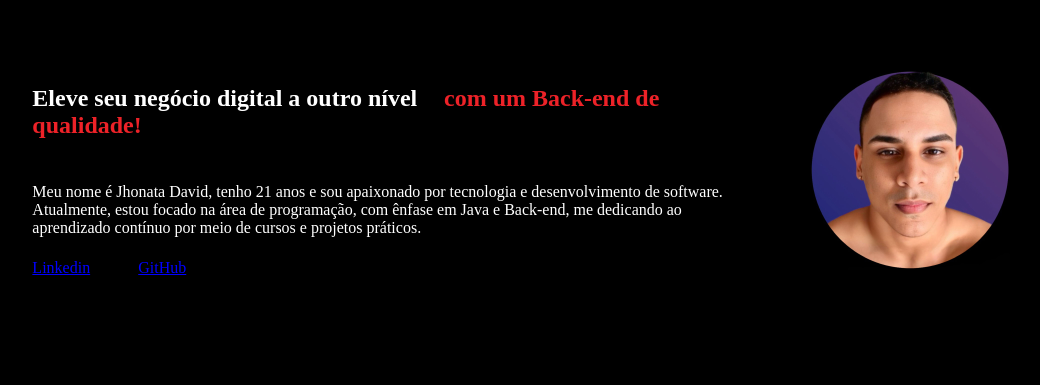
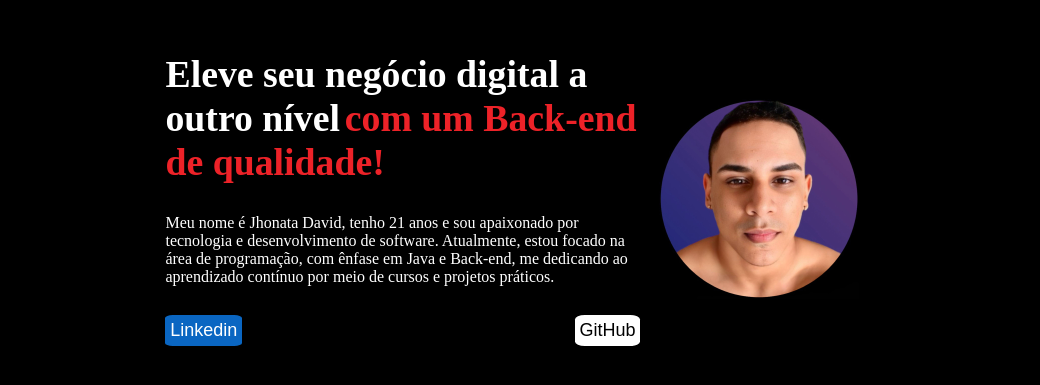
Before and after one commit to JhonataDavid/portfolio, a plain HTML site: page index.html in a window 1280 px wide. Shown: the part 145-530 px from the top of the page, without its empty margins (130-1170 px from the left). Drawn offline with Linux system fonts and the light colour scheme; a web font is replaced by a local one.

Commit message:
dividindo o conteudo e dando cor aos botoes

```diff
--- a/index.html
+++ b/index.html
@@ -9,12 +9,13 @@
 <body>
     <header></header> <!-- cabecalho -->
     <main class="apresentacao"> <!-- corpo principal -->
-        <section>
-            <h1>Eleve seu negócio digital a outro nível
-                <strong class="tituloDestaque">com um Back-end de qualidade!</strong></h1> <!-- strong deixa o texto destacado -->
+        <section class="apresentacao_conteudo">
+            <h1 class="titulo_principal">Eleve seu negócio digital a outro nível<strong class="tituloDestaque">com um Back-end de qualidade!</strong></h1> <!-- strong deixa o texto destacado -->
                 <p>Meu nome é Jhonata David, tenho 21 anos e sou apaixonado por tecnologia e desenvolvimento de software. Atualmente, estou focado na área de programação, com ênfase em Java e Back-end, me dedicando ao aprendizado contínuo por meio de cursos e projetos práticos.</p>
-                <a href="https://www.linkedin.com/in/jhonatadavid-backend/">Linkedin</a>
-                <a href="https://github.com/JhonataDavid">GitHub</a>
+                <div class="apresentacao_links">
+                    <a class="linkedin" href="https://www.linkedin.com/in/jhonatadavid-backend/">Linkedin</a>
+                    <a class="github" href="https://github.com/JhonataDavid">GitHub</a>
+                </div>
         </section>
             <img src="/imagens/minhaimg.jpg" width="202" height="200" alt="imagem de Jhonata David">
     </main> <!-- corpo principal -->
--- a/style.css
+++ b/style.css
@@ -1,10 +1,11 @@
+@import url('https://fonts.googleapis.com/css2?family=Agu+Display:MORF@0..60&display=swap');
 * {
-    padding: 3%;
+    padding: 1%;
     margin: 0%;
 }
 
 body {
-    height: 100vh ;
+    text-decoration: none;
     box-sizing: border-box;
     background-color: #000000;
     color: white;
@@ -17,8 +18,44 @@ a {
 .tituloDestaque{
     color: #ed2228;
 }
+.titulo_principal{
+    font-family: "Agu Display", serif;
+    font-size: 1cm;
+}
 
 .apresentacao{
+    font-family: "Agu Display", serif;
+    margin: 10% 20%;
     display: flex;
     align-items: center;
+    justify-content: space-between;
 }
+
+.apresentacao_conteudo {
+    width: 615px;
+    display: flex;
+    flex-direction: column;
+    gap: 20px;
+}
+.apresentacao_links{
+    display: flex;
+    justify-content: space-between;
+}
+.linkedin {
+
+    font-family: Arial, sans-serif;
+    font-size: 18px;
+    border-radius: 10%;
+    color: white;
+    background-color: #0A66C2 ;
+    text-decoration: none;
+}
+
+.github {
+    font-family: Arial, serif;
+    font-size: 18px;
+    border-radius: 15%;
+    color: black;
+    background-color: white ;
+    text-decoration: none;
+}
```
